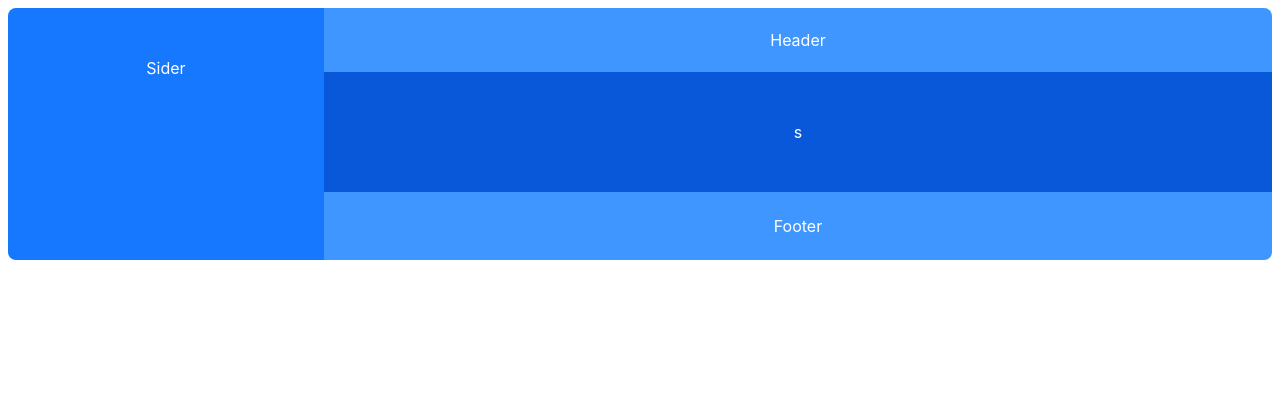
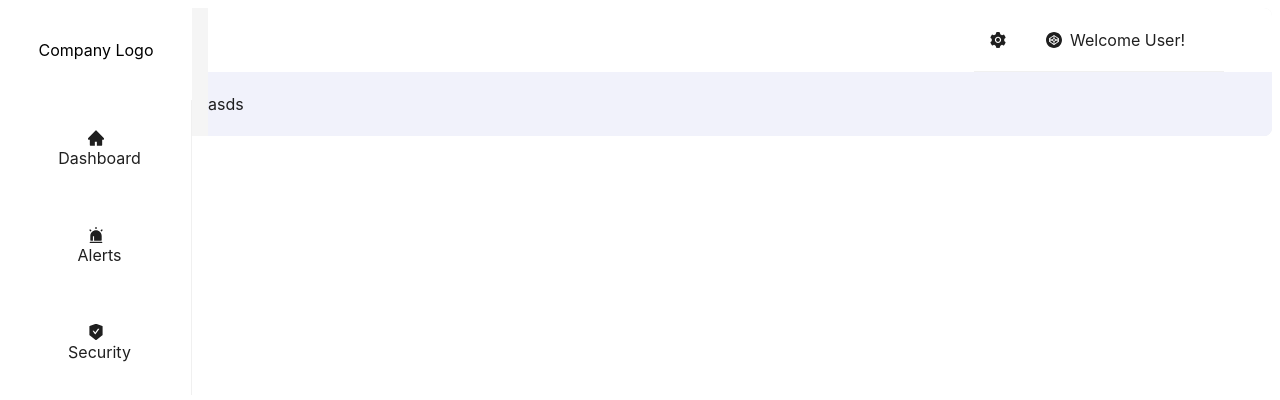
Before and after one commit to sanjibbehera/monitoring-fe-app, a Next.js app: page /Home in a window 1280 px wide. Shown: the top 400 px of the page. Built offline with nearby package versions, Linux system fonts and the light colour scheme.

Commit message:
Dashboard Structure Implementation

```diff
--- /dev/null
+++ b/src/components/CustomHeader.tsx
@@ -0,0 +1,28 @@
+import { CodepenCircleOutlined, SettingFilled } from '@ant-design/icons';
+import { Menu, MenuProps } from 'antd';
+
+const items: MenuProps['items'] = [
+    {
+        key: '1',
+        icon: <SettingFilled />,
+        label: '',
+    },
+    {
+        key: '2',
+        icon: <CodepenCircleOutlined />,
+        label: 'Welcome User!',
+    }
+]
+
+
+function CustomHeader() {
+    return (
+        <Menu
+            mode='horizontal'
+            items={items}
+            style={{ float: 'right', width: '250px' }}
+        />
+    )
+}
+
+export default CustomHeader
--- a/src/components/Layout.tsx
+++ b/src/components/Layout.tsx
@@ -1,57 +1,51 @@
 import { Layout as AntLayout, Flex } from 'antd';
 import React from 'react';
+import CustomHeader from './CustomHeader';
+import Sidebar from './Sidebar';
 
-const { Header, Footer, Sider, Content } = AntLayout;
+const { Header, Sider, Content } = AntLayout;
 
 const headerStyle: React.CSSProperties = {
     textAlign: 'center',
-    color: '#fff',
-
     paddingInline: 48,
     lineHeight: '64px',
-    backgroundColor: '#4096ff',
+    backgroundColor: '#fff',
 };
 
 const contentStyle: React.CSSProperties = {
-    textAlign: 'center',
-
-    lineHeight: '120px',
-    color: '#fff',
-    backgroundColor: '#0958d9',
+    backgroundColor: '#F1F2FB',
+    lineHeight: '64px',
 };
 
 const siderStyle: React.CSSProperties = {
     textAlign: 'center',
-    lineHeight: '120px',
-    color: '#fff',
-    backgroundColor: '#1677ff',
-};
-
-const footerStyle: React.CSSProperties = {
-    textAlign: 'center',
-    color: '#fff',
-    backgroundColor: '#4096ff',
+    lineHeight: '100px',
+    overflow: 'auto',
+    height: '100vh',
+    position: 'fixed',
+    left: 0,
+    top: 0,
+    bottom: 0
 };
 
 const layoutStyle = {
     borderRadius: 8,
     overflow: 'hidden',
-    // width: 'calc(50% - 8px)',
-    // maxWidth: 'calc(50% - 8px)',
 };
 
 
 function Layout({ children }: any) {
     return (
         <Flex gap="middle" wrap="wrap">
-            <AntLayout style={layoutStyle}>
-                <Sider width="25%" style={siderStyle}>
-                    Sider
+            <AntLayout style={layoutStyle} hasSider>
+                <Sider theme='light' width="15%" trigger={null} style={siderStyle}>
+                    <Sidebar />
                 </Sider>
-                <AntLayout>
-                    <Header style={headerStyle}>Header</Header>
-                    <Content style={contentStyle}>s<main>{children}</main></Content>
-                    <Footer style={footerStyle}>Footer</Footer>
+                <AntLayout style={{ marginLeft: 200 }}>
+                    <Header style={headerStyle}>
+                        <CustomHeader />
+                    </Header>
+                    <Content style={contentStyle}><main>{children}</main></Content>
                 </AntLayout>
             </AntLayout>
         </Flex>
--- /dev/null
+++ b/src/components/Sidebar.tsx
@@ -0,0 +1,39 @@
+import { AlertFilled, HomeFilled, SafetyCertificateFilled } from '@ant-design/icons';
+import { Menu, MenuProps } from "antd";
+
+
+const itemStyle = { flexGrow: 1, height: '100%', lineHeight: '25px', padding: "26px" };
+
+const items: MenuProps['items'] = [
+    {
+        key: '1',
+        icon: <HomeFilled />,
+        label: 'Dashboard',
+        style: { ...itemStyle, flexDirection: 'column', },
+    },
+    {
+        key: '2',
+        icon: <AlertFilled />,
+        label: 'Alerts',
+        style: { ...itemStyle, flexDirection: 'column', },
+    },
+    {
+        key: '3',
+        icon: <SafetyCertificateFilled />,
+        label: 'Security',
+        style: { ...itemStyle, flexDirection: 'column', },
+    },
+]
+
+export default function Sidebar() {
+    return (
+        <>
+            <div >Company Logo</div>
+            <Menu
+                mode='inline'
+                items={items}
+
+            />
+        </>
+    )
+}
--- a/src/pages/Home.tsx
+++ b/src/pages/Home.tsx
@@ -1,7 +1,9 @@
 import Layout from '@/components/Layout';
 function Home() {
     return (
-        <Layout />
+        <Layout>
+            asds
+        </Layout>
     )
 }
 
```
Also changed, not shown: src/components/Header.tsx (deleted, +0 -14 lines), src/pages/index.tsx (+4 -4 lines), 1 other file (tests, documents, lock files or other folders).
